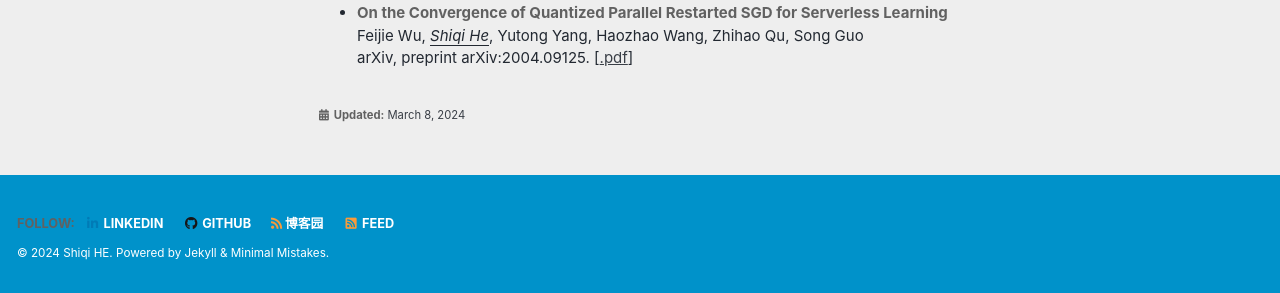
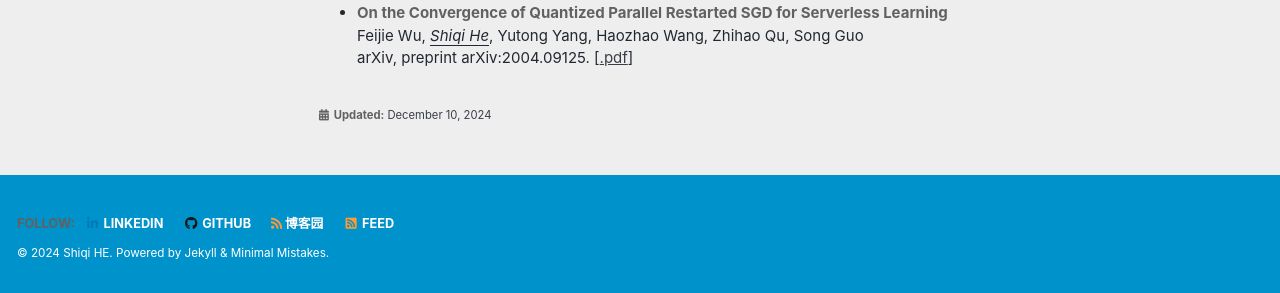
Before and after one commit to TCtower/tctower.github.io, a Jekyll site: the page built from index.md, in a window 1280 px wide and 900 px high, scrolled down 581 px. Shown: the part 604-897 px from the top of the window. Built offline with Jekyll 4.4.1, drawn with Linux system fonts in a browser that asks for light colours; cached includes are drawn as plain includes.

Commit message:
Update index.md

```diff
--- a/index.md
+++ b/index.md
@@ -4,7 +4,7 @@ author_profile: true
 toc: false
 toc_label: "Contents"
 toc_icon: "cog"
-last_modified_at: 2024-03-08
+last_modified_at: 2024-12-10
 
 ---
 <style type="text/css">
```
